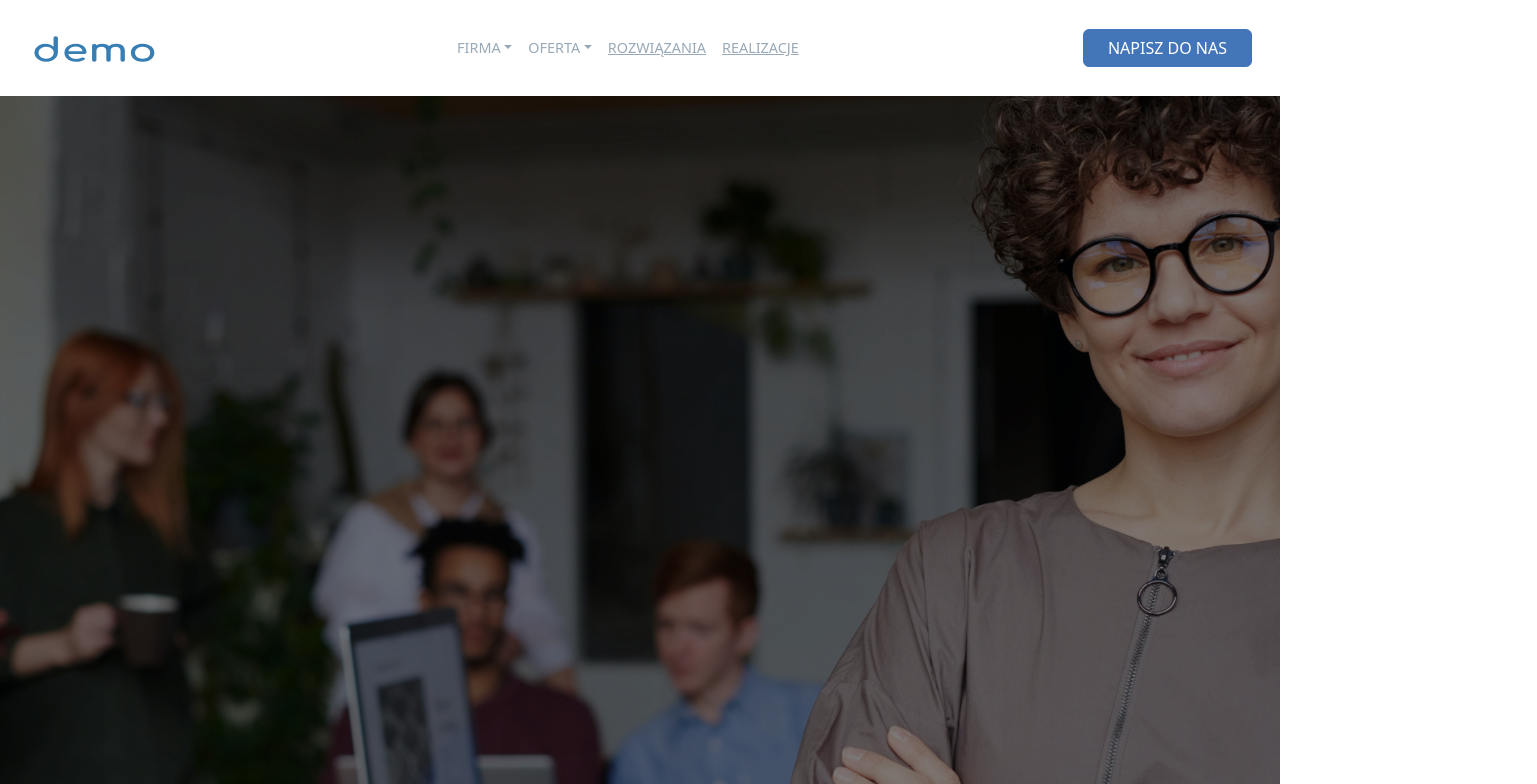
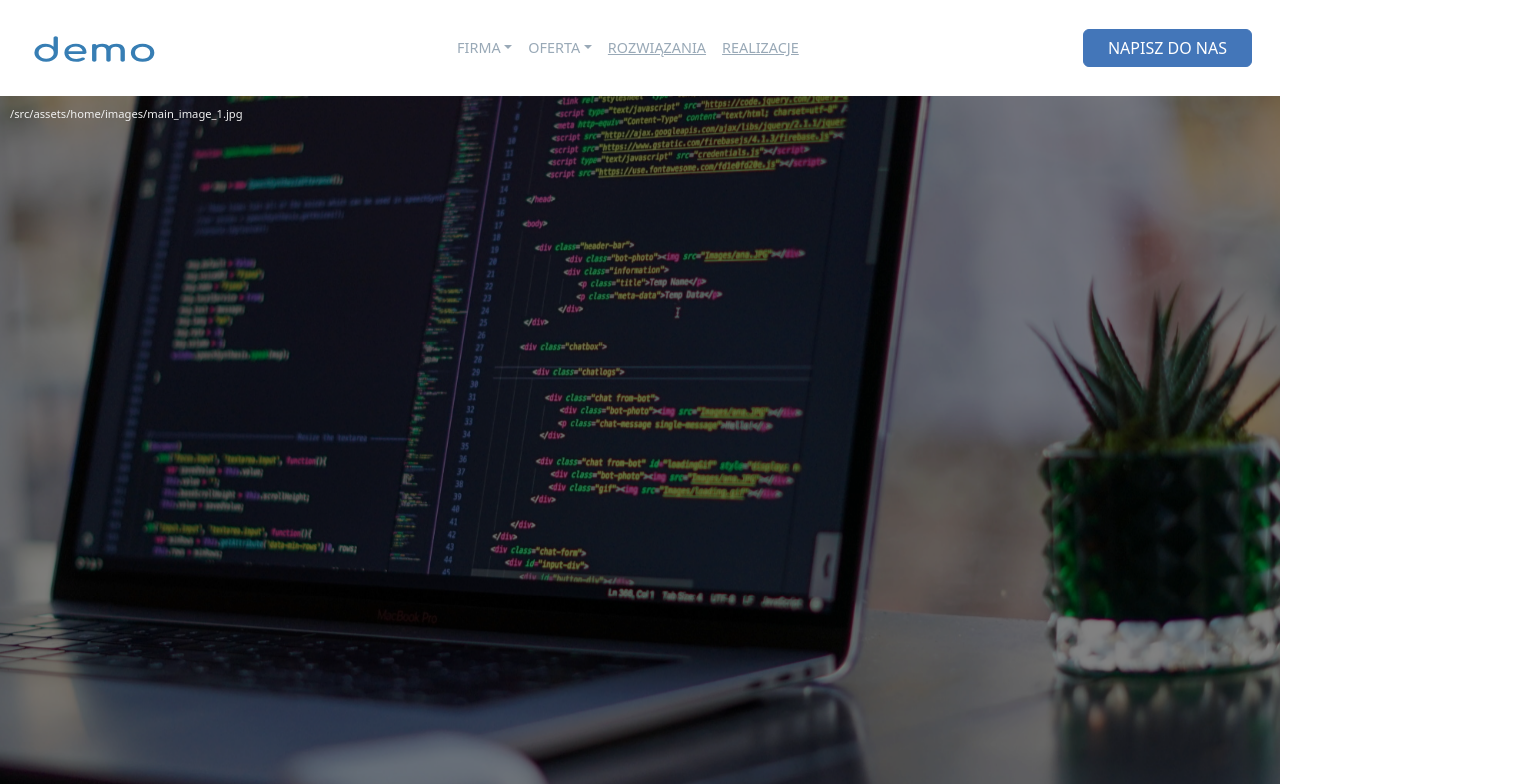
Before and after one commit to RafWiel/Demo-Homepage, a React (Vite) app: page / in a window 1280 px wide. Shown: the top 784 px of the page, 1537 px wide, since content can reach past the window. Built offline with nearby package versions, Linux system fonts and the light colour scheme.

Commit message:
WIP Get images versions depending on resolution

```diff
--- a/src/assets/home/image-slider.css
+++ b/src/assets/home/image-slider.css
@@ -1,5 +1,8 @@
 .is-container {
+    position: relative;
+    width: 100%;
     height: 700px;
+    z-index: 0;
     background: #e0e0e0;
     overflow: hidden;
 }
@@ -30,3 +33,12 @@
         height: 400px;
     }
 }
+
+.is-temp-text {
+    position: absolute;
+    z-index: 10;
+    font-size: .7em;
+    color: #f0f0f0;
+    margin: 10px 0 0 10px;
+    width: 70%;
+}
--- a/src/assets/home/main-image.css
+++ b/src/assets/home/main-image.css
@@ -7,17 +7,10 @@
     width: 100%;
     height: 700px;
     z-index: 0;
-    background-color: aliceblue;
+    background-color: yellow;
 }
 
-/* .mi-image {
-    position: absolute;
-    width: 100%;
-    height: 700px;
-    z-index: 0;
-} */
-
-/* .mi-text-1 {
+.mi-text-1 {
     position: absolute;
     z-index: 1;
     font-family: 'Montserrat', sans-serif;
@@ -30,9 +23,9 @@
     height: 2.5em;
     overflow: hidden;
     animation: slideRight 3s ease-out, fadeIn 3s ease-in;
-} */
+}
 
-/* .mi-text-2 {
+.mi-text-2 {
     position: absolute;
     z-index: 1;
     font-family: 'Montserrat', sans-serif;
@@ -44,9 +37,9 @@
     height: 5em;
     overflow: hidden;
     animation: slideLeft 3s ease-out, fadeIn 3s ease-in;
-} */
+}
 
-/* .mi-button {
+.mi-button {
     position: absolute;
     z-index: 1;
     margin: 450px 0 0 15%;
@@ -54,30 +47,30 @@
     animation-delay: 3s;
     animation-fill-mode: forwards;
     opacity: 0;
-} */
+}
 
-/* @media (min-width: 1800px) {
+@media (min-width: 1800px) {
     .mi-text-2 {
         width: 30%;
     }
-} */
+}
 
-/* @media (min-width: 1024px) and (max-width: 1800px) {
+@media (min-width: 1024px) and (max-width: 1800px) {
     .mi-text-2 {
         width: 50%;
     }
-} */
+}
 
-/* @media (max-width: 960px) {
+@media (max-width: 960px) {
     .mi-text-1 {
         font-size: 2.5em;
     }
     .mi-text-2 {
         width: 75%;
     }
-} */
+}
 
-/* @media (max-width: 600px) {
+@media (max-width: 600px) {
     :root {
         --slide-stop: 5%;
     }
@@ -103,9 +96,9 @@
     .mi-button {
         margin: 280px 0 0 5%;
     }
-} */
+}
 
-/* @keyframes slideLeft {
+@keyframes slideLeft {
     from {
         margin-left: 100%;
     }
@@ -121,4 +114,4 @@
     to {
         margin-left: --slide-stop;
     }
-} */
+}
--- a/src/components/home/ImageSlider.tsx
+++ b/src/components/home/ImageSlider.tsx
@@ -1,11 +1,80 @@
 import '../../assets/home/image-slider.css';
-import { useEffect } from 'react';
+import { useState, useEffect, useRef } from 'react';
 
 type Props = {
     images: Array<string>
 }
 
 const ImageSlider = ({images}: Props) => {
+    const imageIndex = useRef(1);
+    const currentImageIndex = useRef(false);
+    const slideTimer = useRef(0);
+
+    useEffect(() => {
+        animate(document.querySelector('.is-image') as HTMLImageElement);
+        setTimeout(() => { slide() }, 3000);
+
+        //remove hidden from bottom image
+        setTimeout(() => {
+          document.querySelector('.hidden')?.classList.remove('hidden');
+        }, 1000);
+
+
+        return () => {
+            clearTimeout(slideTimer.current);
+        };
+    }, []);
+
+    function slide() {
+        const slides:NodeListOf<HTMLImageElement> = document.querySelectorAll('.is-image');
+
+        //switch current image
+        currentImageIndex.current = !currentImageIndex.current;
+
+        //set z-order
+        slides[+!currentImageIndex.current].classList.remove('top');
+        slides[+!currentImageIndex.current].classList.add('bottom');
+        slides[+currentImageIndex.current].classList.add('top');
+        slides[+currentImageIndex.current].classList.remove('bottom');
+
+        //start animations
+        animate(slides[+currentImageIndex.current]);
+
+        //load next image
+        setTimeout(() => {
+            imageIndex.current++
+            if (imageIndex.current > images.length - 1) imageIndex.current = 0
+
+            slides[+!currentImageIndex.current].src = `/src/assets/${images[imageIndex.current]}`;
+            //slides[+!currentImageIndex.current].src = new URL(`/src/assets/${images[imageIndex.current]}`, import.meta.url);
+        }, 1000);
+
+        slideTimer.current = setTimeout(() => { slide() }, 3000);
+    }
+
+    function animate(image: HTMLImageElement) {
+        if (!image) return;
+
+        const fadeIn = [
+            { opacity: 0 },
+            { opacity: 1 },
+        ]
+
+        const zoomIn = [
+            { transform: "scale(1)" },
+            { transform: "scale(1.15)" },
+        ]
+
+        image.animate(fadeIn, {
+            duration: 500,
+            iterations: 1,
+        })
+
+        image.animate(zoomIn, {
+            duration: 15000,
+            iterations: 1,
+        })
+    }
 
     function getImageUrl(index: number) {
         //unit test fails with INVALID_URL
@@ -33,6 +102,9 @@ const ImageSlider = ({images}: Props) => {
                 src={getImageUrl(1)}
                 className="is-image bottom hidden"
                 alt="" />
+            <div className="is-temp-text">
+                {getImageUrl(0)}
+            </div>
         </div>
     );
 }
--- a/src/components/home/MainImage.tsx
+++ b/src/components/home/MainImage.tsx
@@ -1,22 +1,66 @@
 import '../../assets/home/main-image.css';
 import ImageSlider from './ImageSlider';
+import { useState, useEffect } from 'react';
 
 const MainImage = () => {
-    const images = [
+    const [images, setImages] = useState(window.innerWidth <= 768 ? [
+            'home/images/main_image_xs_1.jpg',
+            'home/images/main_image_xs_2.jpg',
+            'home/images/main_image_xs_3.jpg',
+            'home/images/main_image_xs_4.jpg',
+            'home/images/main_image_xs_5.jpg',
+            'home/images/main_image_xs_6.jpg',
+        ] : [
             'home/images/main_image_1.jpg',
             'home/images/main_image_2.jpg',
             'home/images/main_image_3.jpg',
             'home/images/main_image_4.jpg',
             'home/images/main_image_5.jpg',
             'home/images/main_image_6.jpg',
-    ];
+        ]
+    );
+
+    useEffect(() => {
+        function handleResize() {
+            console.log('handle resize');
+            //mobile
+            if (window.innerWidth <= 768) {
+                console.log('mobile');
+                setImages([
+                    'home/images/main_image_xs_1.jpg',
+                    'home/images/main_image_xs_2.jpg',
+                    'home/images/main_image_xs_3.jpg',
+                    'home/images/main_image_xs_4.jpg',
+                    'home/images/main_image_xs_5.jpg',
+                    'home/images/main_image_xs_6.jpg',
+                ]);
+                return;
+            }
+
+            console.log('desktop');
+            //desktop
+            setImages([
+                'home/images/main_image_1.jpg',
+                'home/images/main_image_2.jpg',
+                'home/images/main_image_3.jpg',
+                'home/images/main_image_4.jpg',
+                'home/images/main_image_5.jpg',
+                'home/images/main_image_6.jpg',
+            ]);
+        }
+
+        handleResize();
+        window.addEventListener('resize', handleResize);
+        return () => window.removeEventListener('resize', handleResize);
+    }, []);
 
     return (
         <div className="mi-container">
-            <ImageSlider
-                images={images}
-                message="unit"
-                className="mi-image"   />
+            <ImageSlider images={images} />
+            {images}
+            wwwew
+            wewe
+
             {/* <div class="mi-text-1">{{ displaySize }} Nowoczesne systemy<br>i kompleksowe usługi</div>
             <div class="mi-text-2">Lorem ipsum dolor sit amet, consectetur adipiscing elit. Quisque dignissim feugiat eros a eleifend. Praesent tincidunt lacus ornare, efficitur sem sed, fringilla odio. Ut sed euismod nunc. </div>
             <div class="mi-button">
@@ -29,7 +73,7 @@ const MainImage = () => {
                     Rozwiązania
                 </v-btn>
             </div>*/}
-            www
+
         </div>
     );
 }
```
Lines whose indentation alone changed are shown as unchanged.
